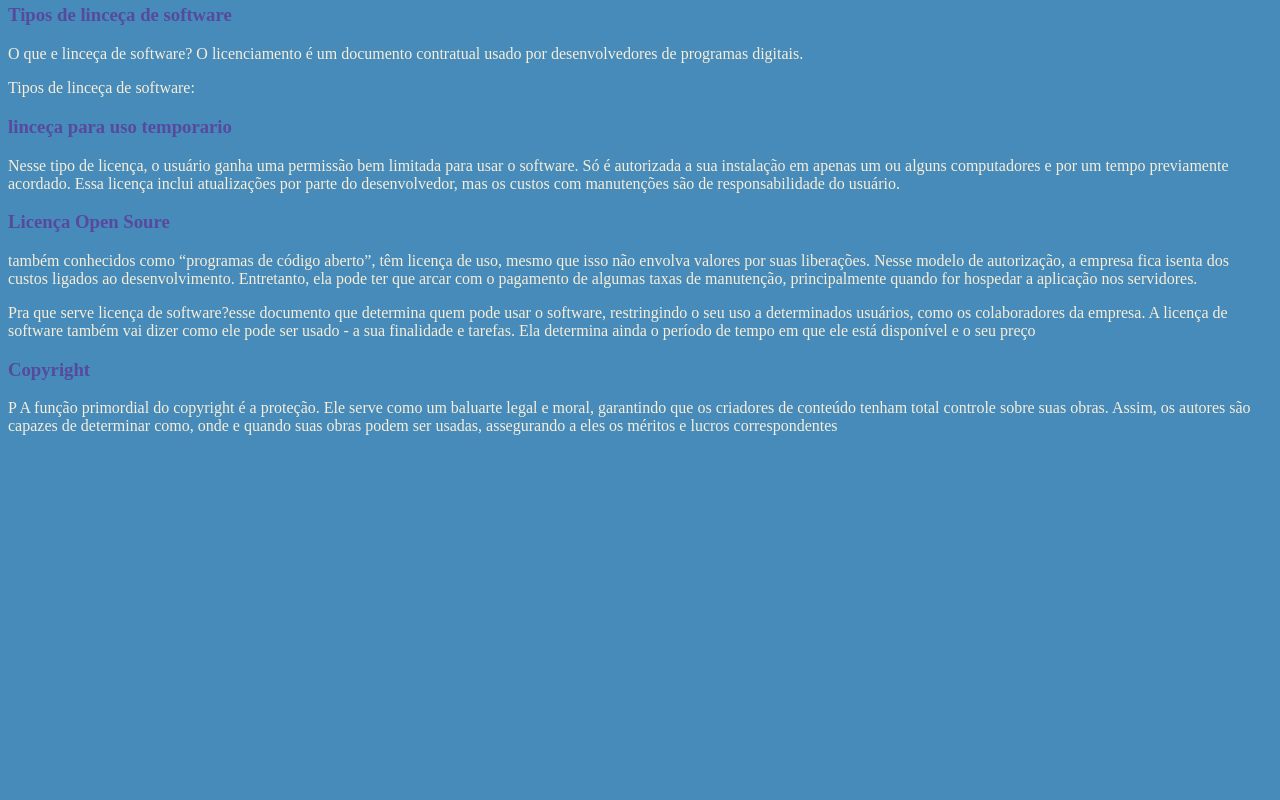
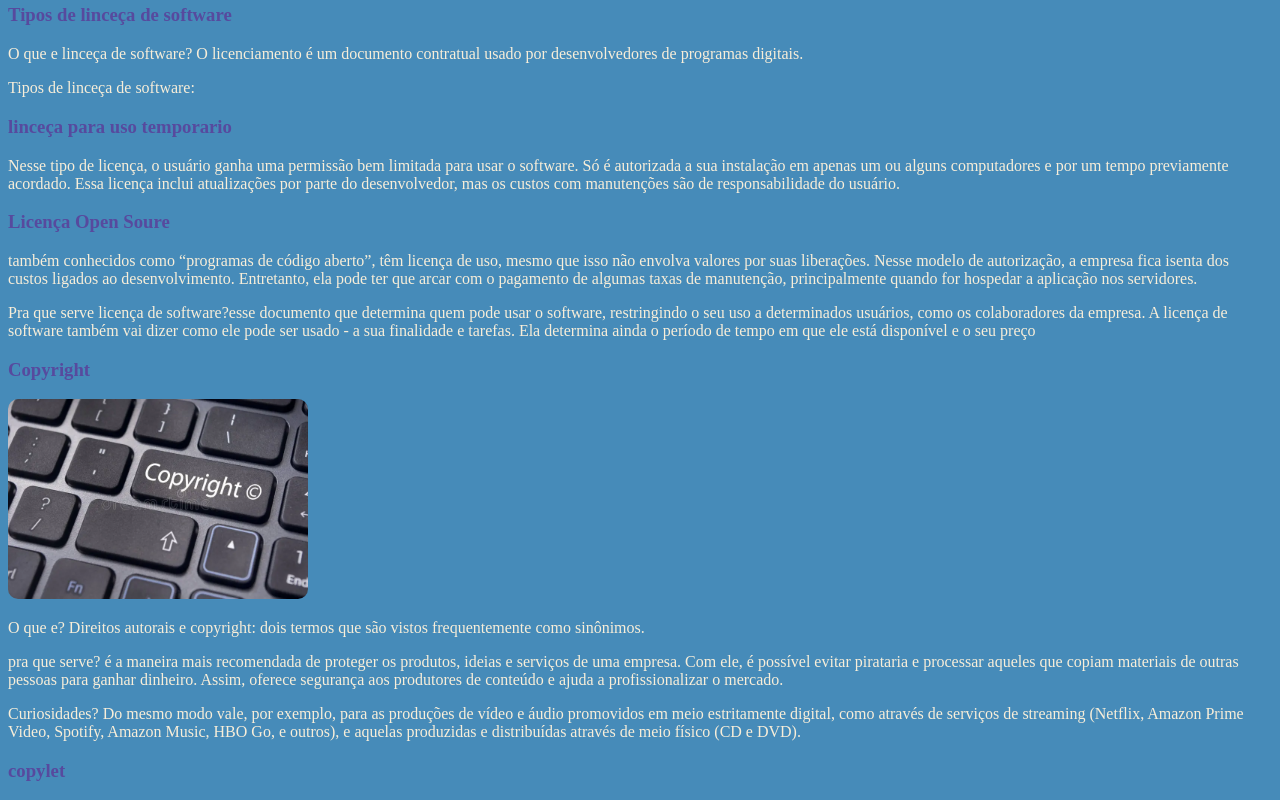
Before and after one commit to ddeborah48/siteArquiteturaa, a plain HTML site: page index.html in a window 1280 px wide. Shown: the part 2574-3374 px from the top of the page. Before the commit the page ends 3025 px from the top, so only its background shows below. Drawn offline with Linux system fonts and the light colour scheme.

Commit message:
topicoss de spftware

```diff
--- a/index.html
+++ b/index.html
@@ -76,7 +76,9 @@ Um de seus destaques é que ele contava com muitas cores, em um visual novo e ch
       <p>Tipos de linceça de software:</p> <h3>linceça para uso temporario </h3> <p>Nesse tipo de licença, o usuário ganha uma permissão bem limitada para usar o software. Só é autorizada a sua instalação em apenas um ou alguns computadores e por um tempo previamente acordado. Essa licença inclui atualizações por parte do desenvolvedor, mas os custos com manutenções são de responsabilidade do usuário.</p>
     <h3>Licença Open Soure</h3> <p>também conhecidos como “programas de código aberto”, têm licença de uso, mesmo que isso não envolva valores por suas liberações. Nesse modelo de autorização, a empresa fica isenta dos custos ligados ao desenvolvimento. Entretanto, ela pode ter que arcar com o pagamento de algumas taxas de manutenção, principalmente quando for hospedar a aplicação nos servidores.</p>
     <p>Pra que serve licença de software?esse documento que determina quem pode usar o software, restringindo o seu uso a determinados usuários, como os colaboradores da empresa. A licença de software também vai dizer como ele pode ser usado - a sua finalidade e tarefas. Ela determina ainda o período de tempo em que ele está disponível e o seu preço</p>
-     <h3>Copyright</h3>
-     <p> P
-         A função primordial do copyright é a proteção. Ele serve como um baluarte legal e moral, garantindo que os criadores de conteúdo tenham total controle sobre suas obras. Assim, os autores são capazes de determinar como, onde e quando suas obras podem ser usadas, assegurando a eles os méritos e lucros correspondentes</p>
-     <p></p>
+     <h3>Copyright </h3>
+     <img src="conceptos-de-copyright-31545974.webp" alt="">
+     <p>O que e? Direitos autorais e copyright: dois termos que são vistos frequentemente como sinônimos.
+     <p>pra que serve? é a maneira mais recomendada de proteger os produtos, ideias e serviços de uma empresa. Com ele, é possível evitar pirataria e processar aqueles que copiam materiais de outras pessoas para ganhar dinheiro. Assim, oferece segurança aos produtores de conteúdo e ajuda a profissionalizar o mercado.</p>
+     <p>Curiosidades? Do mesmo modo vale, por exemplo, para as produções de vídeo e áudio promovidos em meio estritamente digital, como através de serviços de streaming (Netflix, Amazon Prime Video, Spotify, Amazon Music, HBO Go, e outros), e aquelas produzidas e distribuídas através de meio físico (CD e DVD).</p>
+      <h3>copylet</h3>
```
Also changed, not shown: co.pyright.jfif (added), conceptos-de-copyright-31545974.webp (added).
